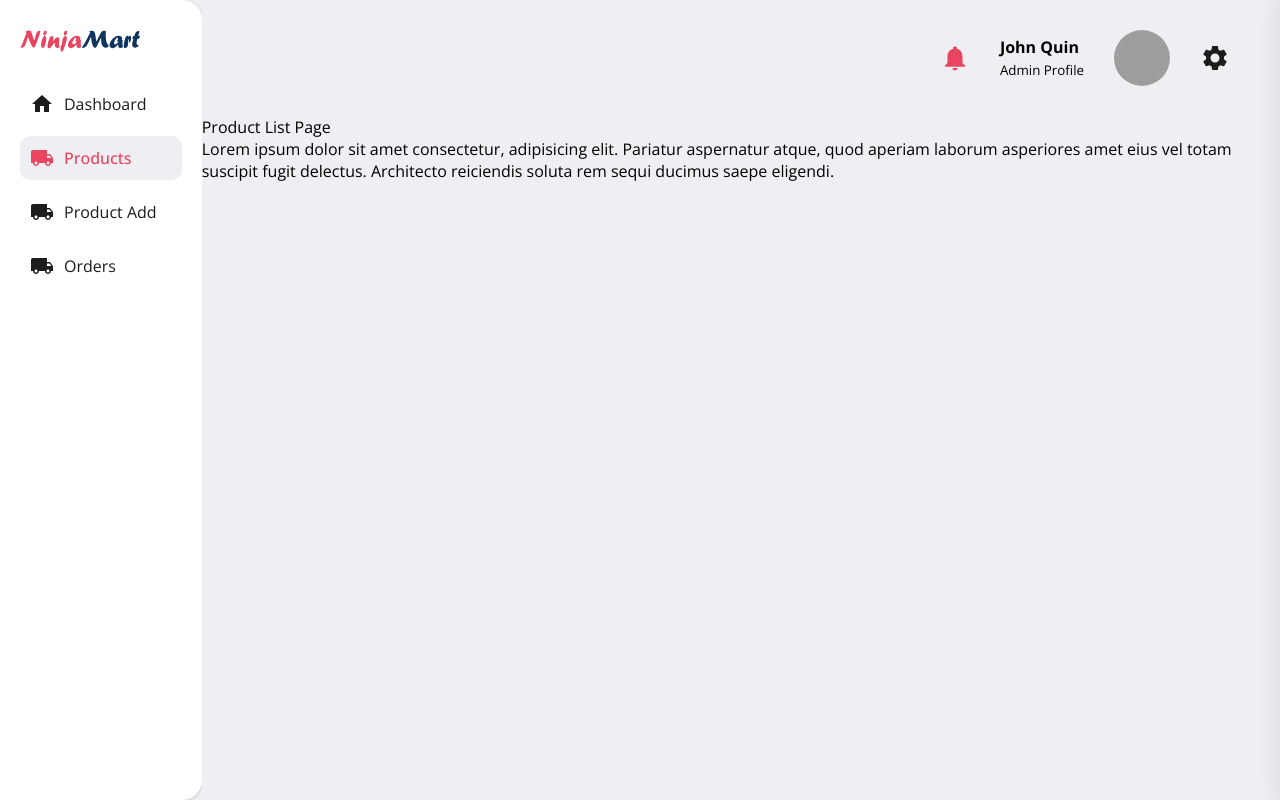
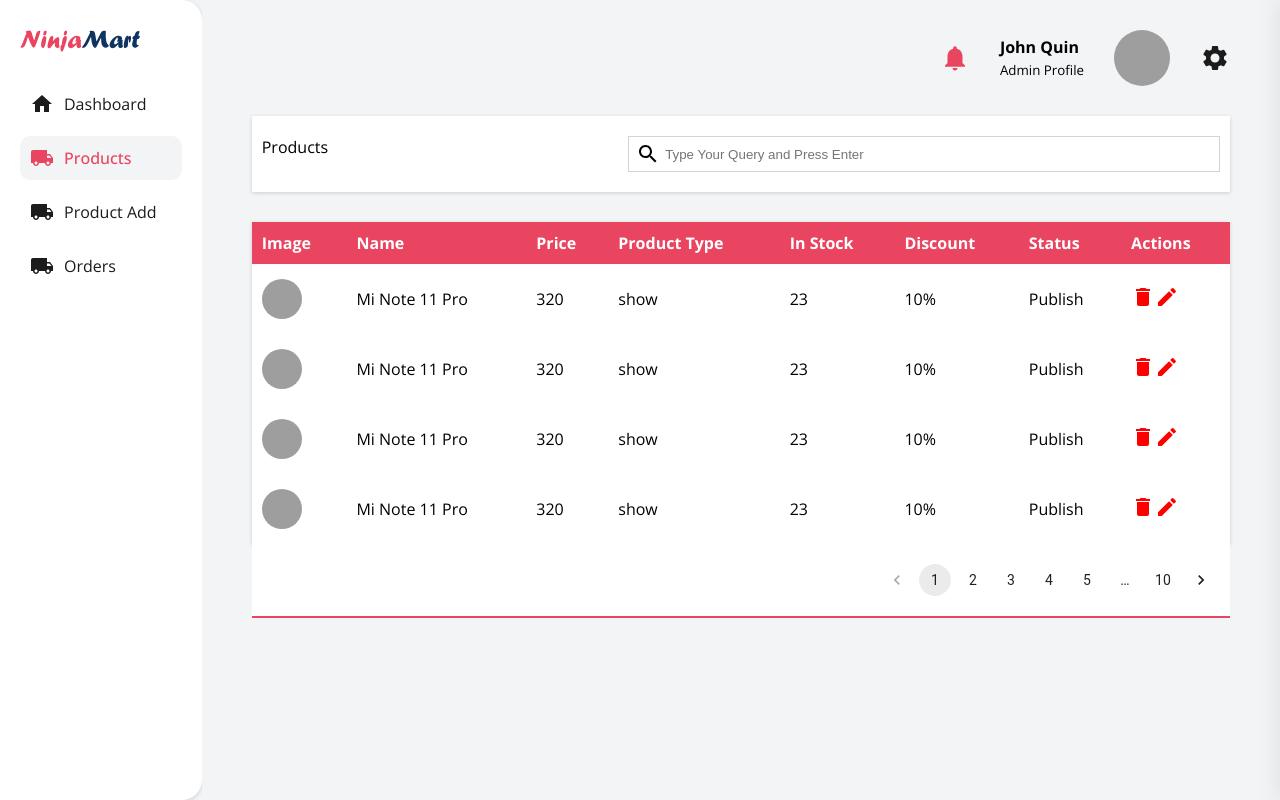
Before and after one commit to rahmanShuhin/ello-mart-e-commerce, a React (Create React App) app in the folder client/: page /admin in a window 1280 px wide. Both pictures are taken after a click on the element "Products". Shown: the top 800 px of the page. Built offline with nearby package versions, Linux system fonts and the light colour scheme; grey boxes are pictures that could not be loaded.

Commit message:
admin product table added

```diff
--- a/client/package.json
+++ b/client/package.json
@@ -4,10 +4,10 @@
   "private": true,
   "proxy": "http://localhost:4000",
   "dependencies": {
-    "@emotion/react": "^11.8.2",
-    "@emotion/styled": "^11.8.1",
+    "@emotion/react": "^11.9.3",
+    "@emotion/styled": "^11.9.3",
     "@mui/icons-material": "^5.5.1",
-    "@mui/material": "^5.5.3",
+    "@mui/material": "^5.8.5",
     "@reduxjs/toolkit": "^1.8.0",
     "@testing-library/jest-dom": "^5.16.2",
     "@testing-library/react": "^12.1.3",
--- a/client/src/components/Admin/Product/ProductList.js
+++ b/client/src/components/Admin/Product/ProductList.js
@@ -1,15 +1,102 @@
 import React from "react";
+import { fakeData } from "../../../assets/data/fakeData";
+import DeleteIcon from "@mui/icons-material/Delete";
+import EditIcon from "@mui/icons-material/Edit";
+import { Avatar } from "@mui/material";
+import TopSearch from "./../TopSearch/TopSearch";
+import Pagination from "@mui/material/Pagination";
+import Stack from "@mui/material/Stack";
 
 export default function ProductList() {
   return (
-    <div>
-      Product List Page
-      <p>
-        Lorem ipsum dolor sit amet consectetur, adipisicing elit. Pariatur
-        aspernatur atque, quod aperiam laborum asperiores amet eius vel totam
-        suscipit fugit delectus. Architecto reiciendis soluta rem sequi ducimus
-        saepe eligendi.
-      </p>
+    <div className="productsList">
+      <TopSearch title="Products" />
+      <div className="productList__body">
+        <div>
+          <table className="admin-table-global">
+            <thead>
+              <tr>
+                <th>Image</th>
+                <th>Name</th>
+                <th>Price</th>
+                <th>Product Type</th>
+                <th>In Stock</th>
+                <th>Discount</th>
+                <th>Status</th>
+                <th>Actions</th>
+              </tr>
+            </thead>
+            <tbody>
+              <tr>
+                <td>
+                  <Avatar src="https://advergizefiles-bragboxx.netdna-ssl.com/wp-content/uploads/RAW_Pepsico-770x515.jpg" />
+                </td>
+                <td>{fakeData.title}</td>
+                <td>{fakeData.price}</td>
+                <td>{fakeData.category}</td>
+                <td>{fakeData.stock}</td>
+                <td>10%</td>
+                <td>Publish</td>
+                <td>
+                  <DeleteIcon />
+                  <EditIcon />
+                </td>
+              </tr>
+              <tr>
+                <td>
+                  <Avatar src="https://advergizefiles-bragboxx.netdna-ssl.com/wp-content/uploads/RAW_Pepsico-770x515.jpg" />
+                </td>
+                <td>{fakeData.title}</td>
+                <td>{fakeData.price}</td>
+                <td>{fakeData.category}</td>
+                <td>{fakeData.stock}</td>
+                <td>10%</td>
+                <td>Publish</td>
+                <td>
+                  <DeleteIcon />
+                  <EditIcon />
+                </td>
+              </tr>
+              <tr>
+                <td>
+                  <Avatar src="https://advergizefiles-bragboxx.netdna-ssl.com/wp-content/uploads/RAW_Pepsico-770x515.jpg" />
+                </td>
+                <td>{fakeData.title}</td>
+                <td>{fakeData.price}</td>
+                <td>{fakeData.category}</td>
+                <td>{fakeData.stock}</td>
+                <td>10%</td>
+                <td>Publish</td>
+                <td>
+                  <DeleteIcon />
+                  <EditIcon />
+                </td>
+              </tr>
+              <tr>
+                <td>
+                  <Avatar src="https://advergizefiles-bragboxx.netdna-ssl.com/wp-content/uploads/RAW_Pepsico-770x515.jpg" />
+                </td>
+                <td>{fakeData.title}</td>
+                <td>{fakeData.price}</td>
+                <td>{fakeData.category}</td>
+                <td>{fakeData.stock}</td>
+                <td>10%</td>
+                <td>Publish</td>
+
+                <td>
+                  <DeleteIcon />
+                  <EditIcon />
+                </td>
+              </tr>
+            </tbody>
+          </table>
+          <div className="pagination__table">
+            <Stack spacing={2}>
+              <Pagination count={10} />
+            </Stack>
+          </div>
+        </div>
+      </div>
     </div>
   );
 }
--- /dev/null
+++ b/client/src/components/Admin/Product/_adminProducts.scss
@@ -0,0 +1,3 @@
+.productsList {
+  padding: 0px 50px;
+}
--- /dev/null
+++ b/client/src/components/Admin/TopSearch/TopSearch.jsx
@@ -0,0 +1,20 @@
+import React from "react";
+import SearchIcon from "@mui/icons-material/Search";
+export default function TopSearch({ title }) {
+  const handleForm = (event) => {
+    alert();
+    event.preventDefault();
+  };
+  return (
+    <div className="topSearch">
+      <div>
+        <p>{title}</p>
+      </div>
+      <form onSubmit={handleForm}>
+        <SearchIcon />
+        <input type="text" placeholder="Type Your Query and Press Enter" />
+        <input type="submit" hidden />
+      </form>
+    </div>
+  );
+}
--- /dev/null
+++ b/client/src/components/Admin/TopSearch/_topSearch.scss
@@ -0,0 +1,24 @@
+.topSearch {
+  background-color: $admin-card-bg;
+  margin-bottom: 30px;
+  padding: 20px 10px;
+  box-shadow: rgba(0, 0, 0, 0.16) 0px 1px 4px;
+  display: flex;
+  gap: 300px;
+  justify-content: space-between;
+  form {
+    flex: 1;
+    display: flex;
+    justify-content: flex-end;
+    align-items: center;
+    border: 1px solid lightgray;
+    max-width: 700px;
+    padding: 5px 7px;
+    input {
+      width: 100%;
+      border: none;
+      outline: none;
+      padding: 0px 5px;
+    }
+  }
+}
--- a/client/src/components/Admin/_admin.scss
+++ b/client/src/components/Admin/_admin.scss
@@ -1,8 +1,3 @@
-$admin-light-bg: #efeef3;
-$admin-card-bg: #ffffff;
-$admin-text: #1c1c1c;
-$admin-dark: #5f6c71;
-
 .admin {
   display: flex;
   background-color: $admin-light-bg;
--- a/client/src/styles/App.css
+++ b/client/src/styles/App.css
@@ -58,6 +58,51 @@ ul li {
   border-radius: 7px;
   cursor: pointer;
   font-size: 14px;
+}
+
+.admin-table-global {
+  width: 100%;
+  text-align: left;
+  background-color: #ffffff;
+  border-collapse: collapse;
+  -webkit-box-shadow: rgba(0, 0, 0, 0.16) 0px 1px 4px;
+          box-shadow: rgba(0, 0, 0, 0.16) 0px 1px 4px;
+}
+
+.admin-table-global tr:hover {
+  background-color: #f3f4f6;
+}
+
+.admin-table-global th {
+  padding: 10px;
+  text-align: left;
+  background-color: #e94560;
+  color: white;
+  margin: 0px;
+  border: none;
+}
+
+.admin-table-global td {
+  margin: 0px;
+  border: none;
+  padding: 15px 10px;
+}
+
+.admin-table-global td:last-of-type {
+  color: red;
+}
+
+.pagination__table {
+  width: 100%;
+  padding: 20px 10px;
+  display: -webkit-box;
+  display: -ms-flexbox;
+  display: flex;
+  -webkit-box-pack: end;
+      -ms-flex-pack: end;
+          justify-content: flex-end;
+  background-color: #ffffff;
+  border-bottom: 2px solid #e94560;
 }
 
 .product {
@@ -1001,7 +1046,7 @@ ul li {
   display: -webkit-box;
   display: -ms-flexbox;
   display: flex;
-  background-color: #efeef3;
+  background-color: #f3f4f6;
 }
 
 .admin > div {
@@ -1014,7 +1059,7 @@ ul li {
   -webkit-box-flex: 1;
       -ms-flex: 1;
           flex: 1;
-  background-color: #efeef3;
+  background-color: #f3f4f6;
 }
 
 .admin__sideNav {
@@ -1064,7 +1109,7 @@ ul li {
 }
 
 .admin__sideNav__menu ul.active {
-  background-color: #efeef3;
+  background-color: #f3f4f6;
   border-radius: 10px;
 }
 
@@ -1095,7 +1140,7 @@ ul li {
 
 .admin__sideNav__menu ul:hover {
   border-radius: 10px;
-  background-color: #efeef3;
+  background-color: #f3f4f6;
 }
 
 .admin__sideNav__menu ul > span {
@@ -1203,7 +1248,7 @@ ul li {
 }
 
 .admin__topNav__right__modal > div:nth-of-type(2) > p:hover {
-  background-color: #efeef3;
+  background-color: #f3f4f6;
 }
 
 .admin__dashboard > div {
@@ -1335,4 +1380,48 @@ ul li {
   display: grid;
   place-items: center;
 }
+
+.topSearch {
+  background-color: #ffffff;
+  margin-bottom: 30px;
+  padding: 20px 10px;
+  -webkit-box-shadow: rgba(0, 0, 0, 0.16) 0px 1px 4px;
+          box-shadow: rgba(0, 0, 0, 0.16) 0px 1px 4px;
+  display: -webkit-box;
+  display: -ms-flexbox;
+  display: flex;
+  gap: 300px;
+  -webkit-box-pack: justify;
+      -ms-flex-pack: justify;
+          justify-content: space-between;
+}
+
+.topSearch form {
+  -webkit-box-flex: 1;
+      -ms-flex: 1;
+          flex: 1;
+  display: -webkit-box;
+  display: -ms-flexbox;
+  display: flex;
+  -webkit-box-pack: end;
+      -ms-flex-pack: end;
+          justify-content: flex-end;
+  -webkit-box-align: center;
+      -ms-flex-align: center;
+          align-items: center;
+  border: 1px solid lightgray;
+  max-width: 700px;
+  padding: 5px 7px;
+}
+
+.topSearch form input {
+  width: 100%;
+  border: none;
+  outline: none;
+  padding: 0px 5px;
+}
+
+.productsList {
+  padding: 0px 50px;
+}
 /*# sourceMappingURL=App.css.map */
--- a/client/src/styles/App.scss
+++ b/client/src/styles/App.scss
@@ -9,3 +9,5 @@
 @import "../components/Admin/admin";
 @import "../components/Admin/Navigation/navigation";
 @import "../components/Admin/Dashboard/adminDashboard";
+@import "../components/Admin/TopSearch/topSearch";
+@import "../components/Admin/Product/adminProducts";
--- a/client/src/styles/_globals.scss
+++ b/client/src/styles/_globals.scss
@@ -55,3 +55,41 @@ ul li {
   cursor: pointer;
   font-size: 14px;
 }
+
+//primary table design for all
+
+.admin-table-global {
+  width: 100%;
+  text-align: left;
+  background-color: $admin-card-bg;
+  border-collapse: collapse;
+
+  box-shadow: rgba(0, 0, 0, 0.16) 0px 1px 4px;
+  tr:hover {
+    background-color: $admin-light-bg;
+  }
+  th {
+    padding: 10px;
+    text-align: left;
+    background-color: $red;
+    color: white;
+    margin: 0px;
+    border: none;
+  }
+  td {
+    margin: 0px;
+    border: none;
+    padding: 15px 10px;
+    &:last-of-type {
+      color: red;
+    }
+  }
+}
+.pagination__table {
+  width: 100%;
+  padding: 20px 10px;
+  display: flex;
+  justify-content: flex-end;
+  background-color: $admin-card-bg;
+  border-bottom: 2px solid $red;
+}
--- a/client/src/styles/_variables.scss
+++ b/client/src/styles/_variables.scss
@@ -16,3 +16,7 @@ $black: rgb(43, 52, 69);
 $background-white: #f6f9fc;
 $light-gray: rgb(139, 138, 138);
 $dark-gray: #5f6c71;
+$admin-light-bg: #f3f4f6;
+$admin-card-bg: #ffffff;
+$admin-text: #1c1c1c;
+$admin-dark: #5f6c71;
```
Also changed, not shown: 2 other files (tests, documents, lock files or other folders).
